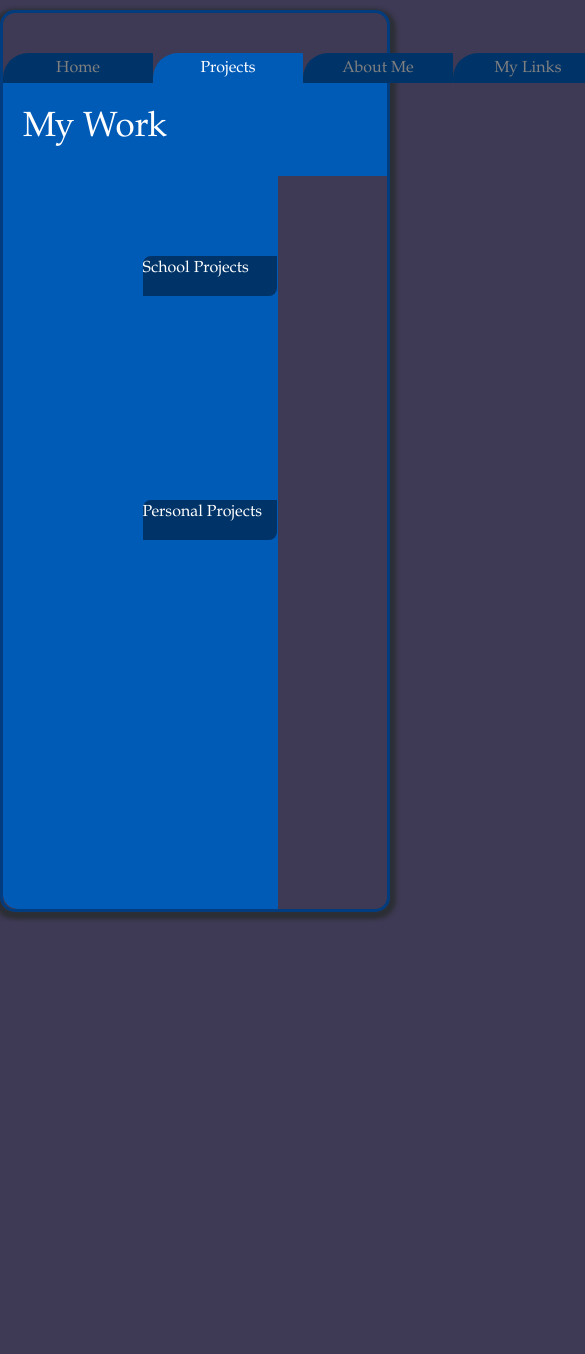
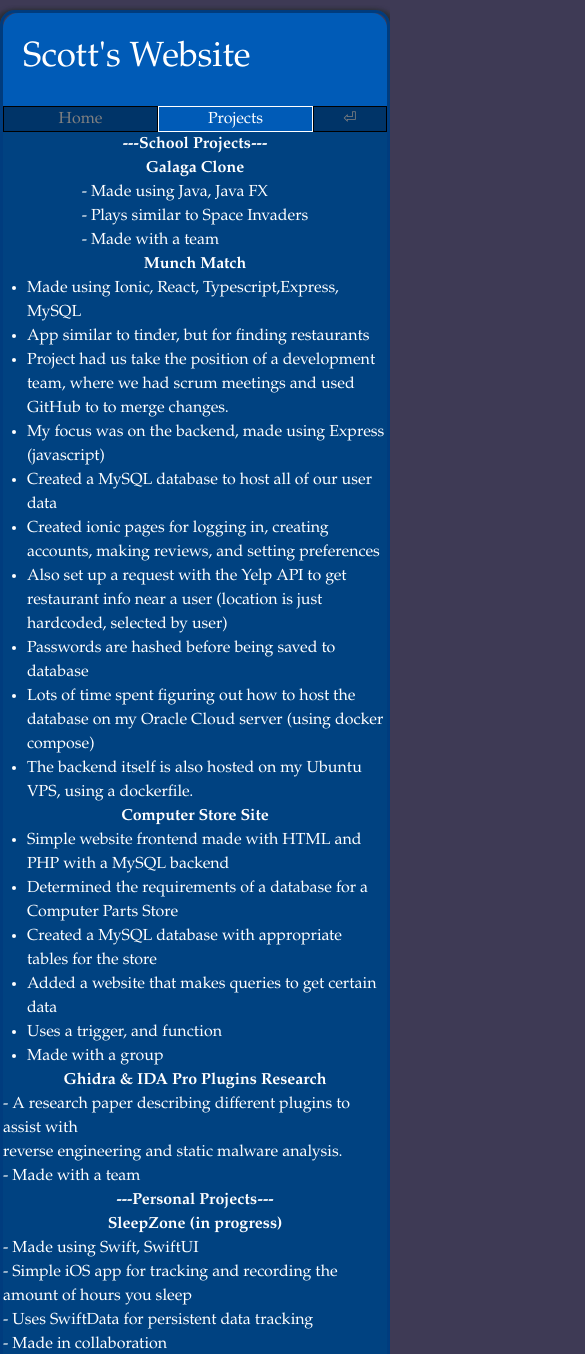
Before and after one commit to scottm213/scottmattera.net, a SvelteKit app: page /work in a window 390 px wide. Shown: the top 1354 px of the page, 585 px wide, since content can reach past the window. Before the commit the page ends 922 px from the top, so only its background shows below. Built offline with nearby package versions, Linux system fonts and the light colour scheme.

Commit message:
update mobile projects page

```diff
--- a/src/app.css
+++ b/src/app.css
@@ -63,7 +63,7 @@ header {
 }
 
 .otherSquare {
-    height: 733px;
+    /**height: 733px; **/
     width: 997px;
     border-radius: 0 0 15px 0;
 
--- a/src/routes/work/+page.svelte
+++ b/src/routes/work/+page.svelte
@@ -1,5 +1,7 @@
 <script lang="ts">
     import Tabs from "../tabs.svelte";
+    import MediaQuery from "../MediaQuery.svelte";
+    import MobileTabs from "../mobileTabs.svelte";
 
     let schoolWorkOpen = $state(false);
     let personalWorkOpen = $state(false);
@@ -41,6 +43,8 @@
 
 <title>Scott's Site - My Work</title>
 
+<MediaQuery query="(min-width: 758px)" let:matches>
+    {#if matches}
     <div class ="test"> </div>
     <Tabs />
     <header> <h2>My Work</h2> </header>
@@ -159,3 +163,106 @@
 
         </div>
     </div>
+    {/if}
+</MediaQuery>
+
+
+<MediaQuery query="(max-width: 758px)" let:matches>
+    {#if matches}
+        <header class="flex rounded-t-[15px]"> <h2>Scott's Website</h2> </header>
+        <MobileTabs></MobileTabs>
+        <div class="bg-[#004281] flex flex-col items-center justify-center">
+            <h1 class ="font-bold">---School Projects---</h1>
+            <p class = "font-bold">Galaga Clone</p>
+            <p>- Made using Java, Java FX <br>
+                - Plays similar to Space Invaders <br>
+                - Made with a team</p>
+            <p class = "font-bold">Munch Match </p>
+            <ul class="list-disc pl-6">
+                <li>Made using Ionic, React, Typescript,Express, MySQL </li>
+                <li>App similar to tinder, but for finding restaurants</li>
+                <li>Project had us take the position of a development team, where we had scrum meetings and
+                    used GitHub to to merge changes.</li>
+                <li>My focus was on the backend, made using Express (javascript)</li>
+                <li>Created a MySQL database to host all of our user data</li>
+                <li>Created ionic pages for logging in, creating accounts, making reviews, and setting preferences</li>
+                <li>Also set up a request with the Yelp API to get restaurant info near a user (location is just hardcoded, selected by user)</li>
+                <li>Passwords are hashed before being saved to database</li>
+                <li>Lots of time spent figuring out how to host the database on my Oracle Cloud server (using docker compose)</li>
+                <li>The backend itself is also hosted on my Ubuntu VPS, using a dockerfile.</li>
+            </ul>
+            <p class = "font-bold">Computer Store Site </p>
+            <ul class="list-disc pl-6">
+                <li>Simple website frontend made with HTML and PHP with a MySQL backend</li>
+                <li>Determined the requirements of a database for a Computer Parts Store</li>
+                <li>Created a MySQL database with appropriate tables for the store</li>
+                <li>Added a website that makes queries to get certain data</li>
+                <li>Uses a trigger, and function</li>
+                <li>Made with a group</li>
+            </ul>
+            <p class = "font-bold">Ghidra & IDA Pro Plugins Research</p>
+            <p>- A research paper describing different plugins to assist with <br>
+                reverse engineering and static malware analysis. <br>
+                - Made with a team</p>
+
+
+                <h1 class = "font-bold">---Personal Projects---</h1>
+                <p class = "font-bold">SleepZone (in progress)</p>
+                <p>- Made using Swift, SwiftUI<br>
+                    - Simple iOS app for tracking and recording the amount of hours you sleep <br>
+                    - Uses SwiftData for persistent data tracking <br>
+                    - Made in collaboration</p>
+                <div class="flex items-center gap-2">
+                    <a href="/museum" ><img src="/image/povray.png" class="fumo w-10 h-10 " alt="povray"></a><p class = "font-bold">POV-Ray Projects </p>
+                </div>
+                <ul class="list-disc pl-6">
+                    <li>More of a passion project, I learned the old 3D rendering software
+                        POV-Ray to make old 90s styled 3D renders</li>
+                    <li>Uses POV-Ray's scene description language.</li>
+                    <li>Worked with some simple graphics components, like SORs, splines, and a bit of working with textures, lighting,
+                        and camera placement</li>
+                    <li>Made SOLO</li>
+                </ul>
+                <p class = "font-bold">Asteroid War Minecraft Map</p>
+                <ul class="list-disc pl-6">
+                    <li>Minecraft map where you take control of a spaceship's cannon,
+                        shooting incoming asteroids and dealing with problems on the ship.</li>
+                    <li> I worked on most of the building/design/many ideas, as well as making some
+                        3D models, 2D sprites, and programming for some of the events that can happen.</li>
+                    <li>Made for the Yeggs 2023 Fall MapJam, where we had only 3 days to complete it!</li>
+                    <li>Won 3rd place prize! <a class = "tweet" href="https://x.com/YeggsStudios/status/1707034081102266798?s=20">[Place Announcement Tweet]</a></li>
+                    <li> Made in collaboration</li>
+                </ul>
+                <p class ="font-bold">This Website</p>
+                <ul class="list-disc pl-6">
+                    <li> This website is also a personal project of mine! </li>
+                    <li>I learned Svelte, TypeScript and Tailwind CSS in order to make it.</li>
+                    <li>Hosted with GitHub sites</li>
+                    <li>Made SOLO</li>
+                </ul>
+                <div class="flex items-center gap-2">
+                    <a href="/fumo" ><img src="/image/reimu.PNG" class="fumo w-10 h-10 " alt="fumo"></a> <p class ="font-bold">FumoBot (WIP)</p>
+                </div>
+                <ul class="list-disc pl-6">
+                    <li>Discord bot made with Java, using Discord4J </li>
+                    <li>The bot has many functions, which include:</li>
+                    <li>Checking the AmiAmi website for stock status of Touhou Fumo Plushes</li>
+                    <li>Display all new item's in the day's Fortnite item shop with filters for different types of items</li>
+                    <li>Guessing games based on Wordle that get random characters from the Fortnite shop or Brainrot wiki. Users can get hints,
+                        make a guess (which shows any letters that were in the correct position) and get points based on how many guesses they used</li>
+                    <li>Has a points system that gives players points from activities, and stores them so anyone can see their total. </li>
+                    <li>Has some ways to spend points, including a gacha game implemented with rarities and pity, with a feature that levels up every duplicate pulled</li>
+                    <li>Uses SQlite to store information about user's points and their collected gachas</li>
+                    <li>Uses the last.fm API to implement a command that searches for a last.fm user's listening history, with parameters allowing to sort by
+                        all time, month, year, week, and choose between songs and albums</li>
+                    <li>Uses Jsoup, Gson and other Java libraries to implement webscraping commands (searching Brainrot wiki)</li>
+                    <li>Uses the Fortnite API to get shop data</li>
+                    <li>Uses the AmiAmi API in a python script to search AmiAmi website</li>
+                    <li>Uses gradle to build, hosted on my Ubuntu Oracle Cloud server</li>
+                    <li>Made SOLO</li>
+                </ul>
+
+
+        </div>
+    {/if}
+</MediaQuery>
```
Lines whose indentation alone changed are shown as unchanged.
